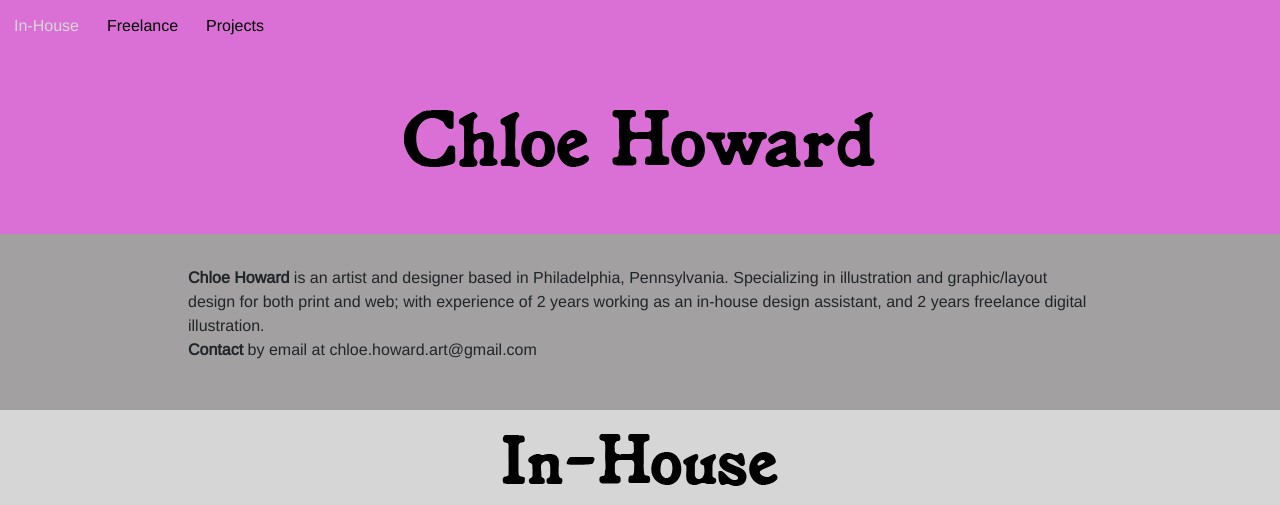
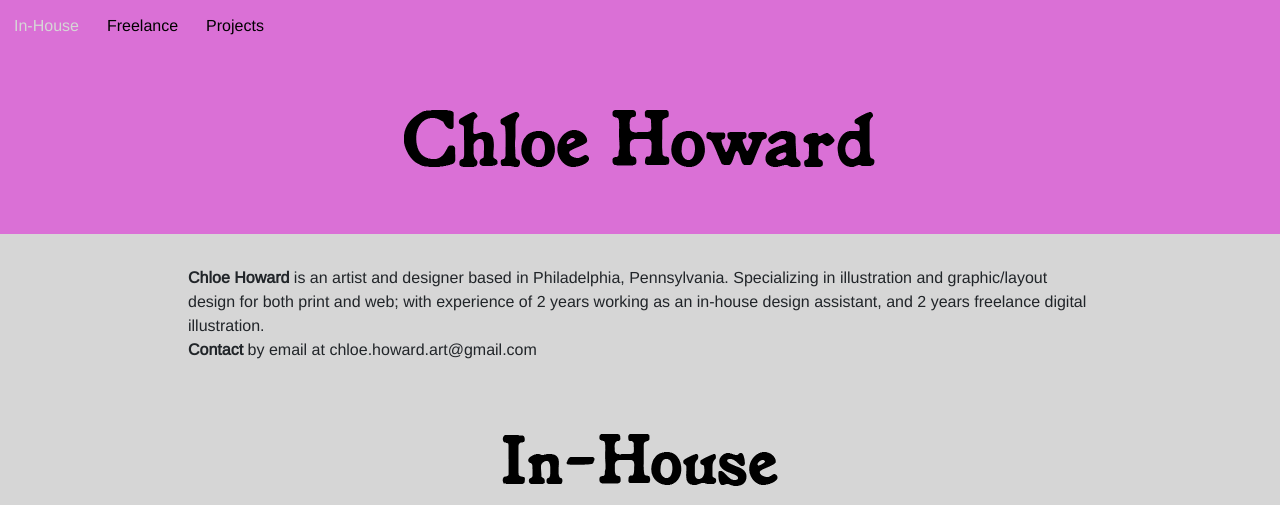
Before and after one commit to chloehoward/chloehoward.github.io, a plain HTML site: page design.html in a window 1280 px wide. Shown: the top 505 px of the page. Drawn offline with nearby package versions, Linux system fonts and the light colour scheme.

Commit message:
Update design.html

```diff
--- a/design.html
+++ b/design.html
@@ -120,11 +120,11 @@
     <a href="#freelance">Freelance</a>
     <a href="#projects">Projects</a>
 </div>
-        <div class="container-fluid pink  aligncenter p-4">
+        <div class="container-fluid pink aligncenter p-4">
               <img src="Content/header.png" class="img-fluid p-4">
             </div>
 
-    <div class="container-fluid gray p-3">
+    <div class="container-fluid p-3">
             <div class="w-75 mx-auto p-3">
             <p> <b>Chloe Howard</b> is an artist and designer based in Philadelphia, Pennsylvania. Specializing in illustration and graphic/layout design for both print and web; with experience of 2 years working as an in-house design assistant, and 2 years freelance digital illustration.
                 <br>
```
